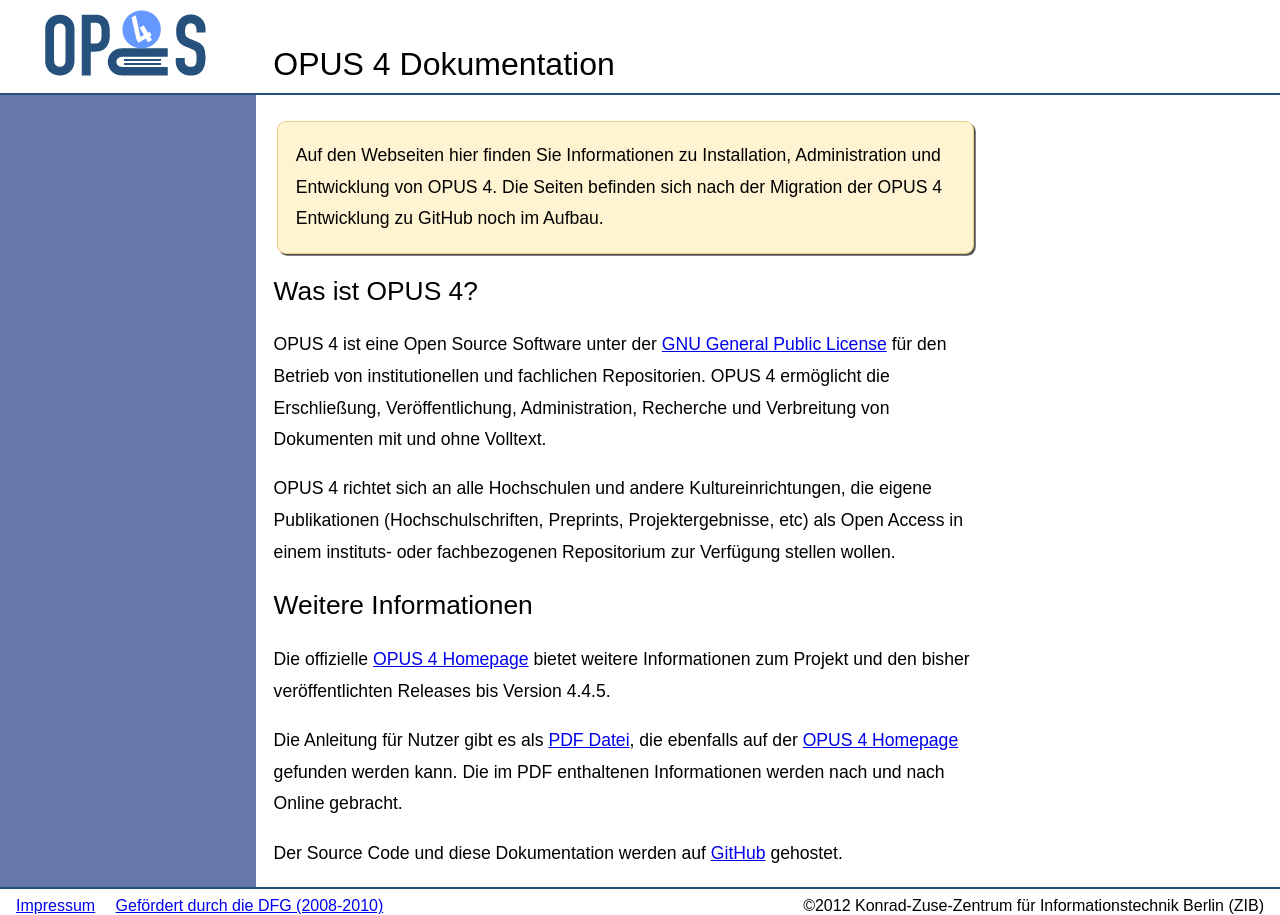
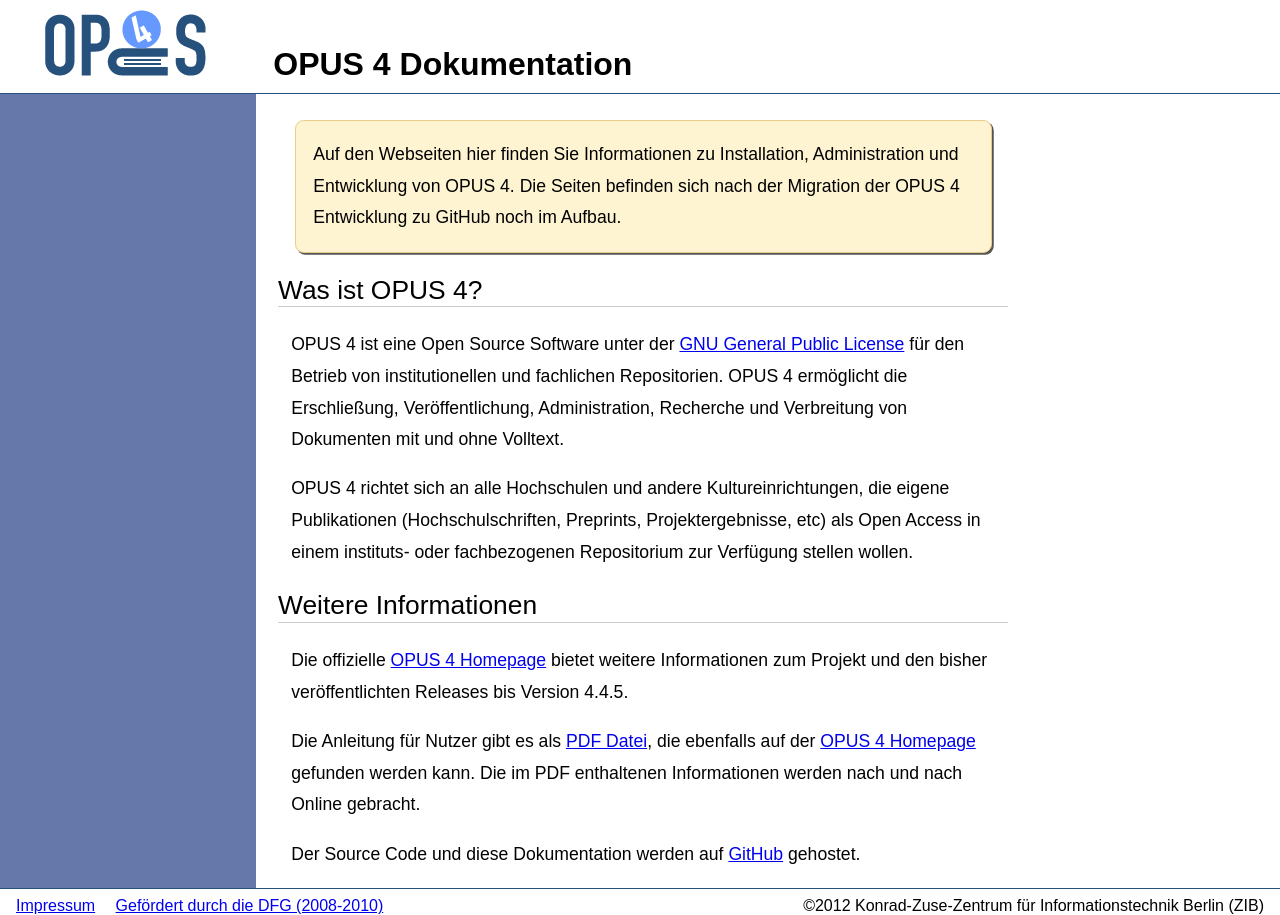
Before and after one commit to OPUS4/opus4.github.io, a Jekyll site: the page built from index.md, in a window 1280 px wide. Built offline with Jekyll 4.4.1, drawn with Linux system fonts in a browser that asks for light colours.

Commit message:
Style adjustments. Header and more.

```diff
--- a/css/style.css
+++ b/css/style.css
@@ -5,7 +5,7 @@
 }
 
 #header {
-    border-bottom: 2px solid #26517c;
+    border-bottom: 1px solid #26517c;
     padding-left: 0em;
     padding-right: 1em;
 }
@@ -23,6 +23,7 @@
     vertical-align: bottom;
     padding-bottom: 10px;
     padding-left: 0.5em;
+    font-weight: bold;
 }
 
 .container {
@@ -31,6 +32,8 @@
     display: table;
     min-height: 70%;
     width: 100%;
+    /* margin-top: 0.2em;
+    margin-bottom: 0.2em; */
 }
 
 #navigation {
@@ -41,6 +44,7 @@
     min-width: 12em;
     padding: 1em 1em;
     vertical-align: top;
+    /* border-radius: 0.5em; */
 }
 
 #navigation .title {
@@ -84,7 +88,7 @@
 
 #content {
     display: table-cell;
-    padding: 1em;
+    padding: 1em 2em;
     width: 100%;
     vertical-align: top;
     font-size: 1.1em;
@@ -96,11 +100,16 @@
 }
 
 #content h1 {
+    margin-left: -0.5em;
+    margin-right: -0.5em;
     font-weight: normal;
 }
 
 #content h2 {
+    margin-left: -0.5em;
+    margin-right: -0.5em;
     font-weight: normal;
+  border-bottom: 1px solid #cccccc;
 }
 
 #content h3 {
@@ -112,7 +121,7 @@
 }
 
 #footer {
-    border-top: 2px solid #26517c;
+    border-top: 1px solid #26517c;
     padding-top: 0.5em;
     clear: both;
 }
```
